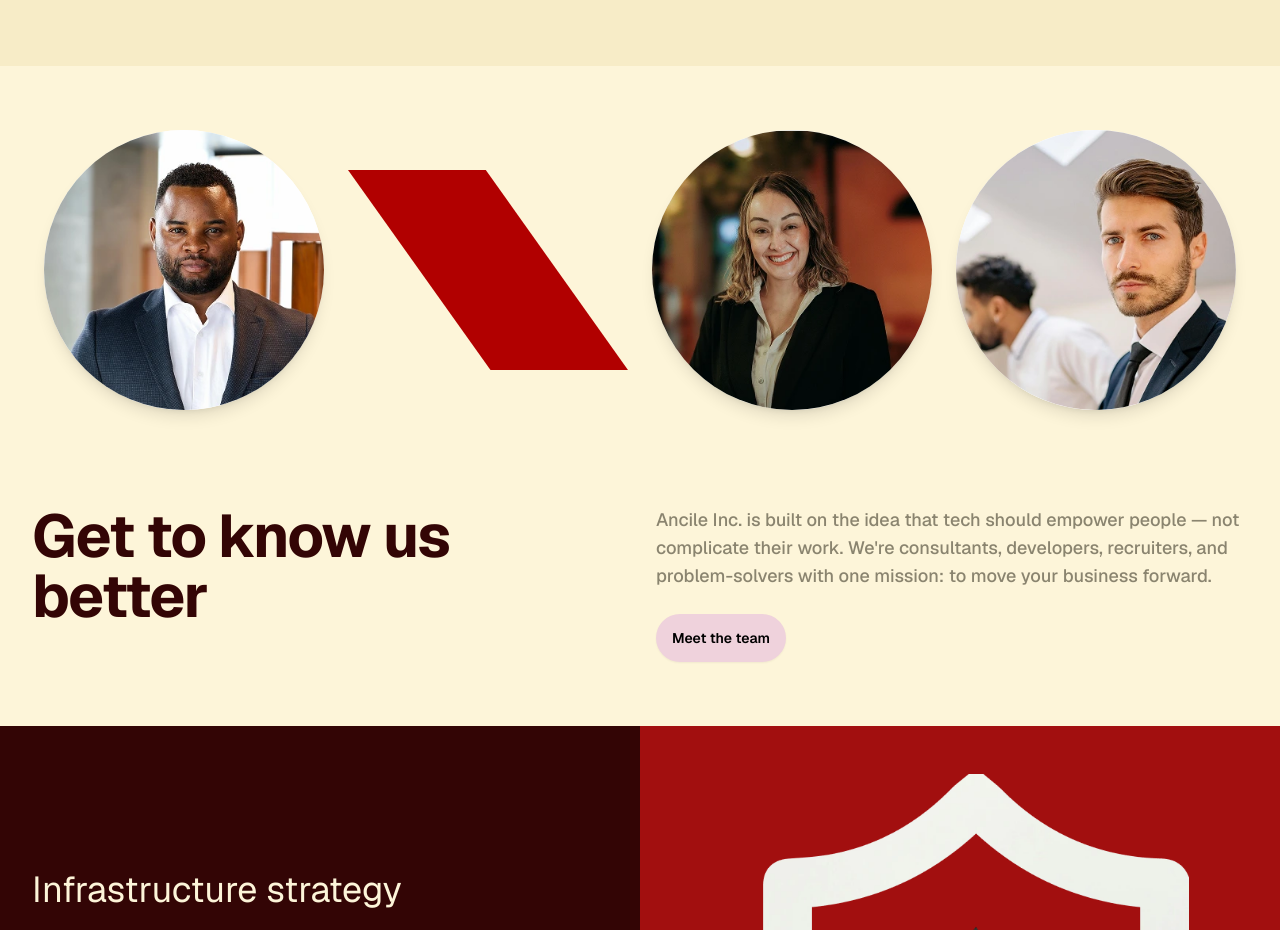
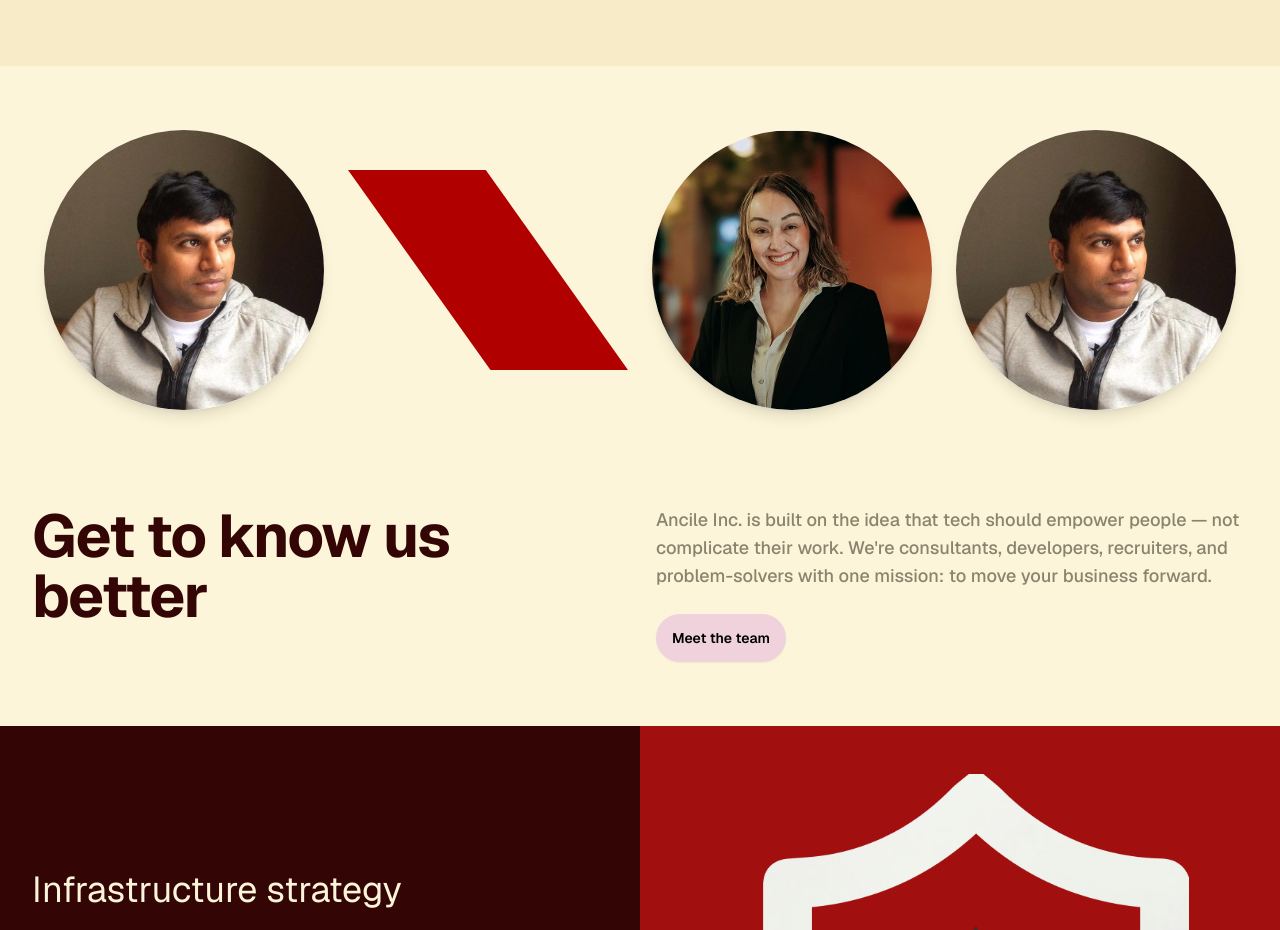
Before and after one commit to chygoz/ancile-labs, a Next.js app: page / in a window 1280 px wide. Shown: the part 3440-4370 px from the top of the page. Built offline with nearby package versions, Linux system fonts and the light colour scheme; no server answers.

Commit message:
chore: update team members

```diff
--- a/app/services/page.tsx
+++ b/app/services/page.tsx
@@ -27,10 +27,11 @@
         <Container>
           <AnimatedSplitContent
             primaryHeading="Why clients choose us"
-            secondaryHeading="for their projects ?"
+            secondaryHeading="for their projects?"
             description="At Ancile Inc., we offer a powerful mix of IT consulting, talent solutions, and web application development — designed to help you scale smarter, build faster, and operate with confidence. Whether you're launching a product, expanding your team, or rethinking your tech strategy, we’ve got you covered."
-            className="text-[#330505] md:flex-col"
+            className="text-[#330505] md:flex-col md:gap-4"
             textClassName="text-[#8A846F]"
+            headingClassName="md:w-2/3"
           />
         </Container>
       </div>
--- a/components/home/ancile-faces.tsx
+++ b/components/home/ancile-faces.tsx
@@ -5,6 +5,7 @@
 import { motion } from "framer-motion";
 import { useInView } from "framer-motion";
 
+import Tej from "@/public/tej-kumar.jpeg";
 import SirBlack from "@/public/sir-black.webp";
 import WhiteWoman from "@/public/white-woman.webp";
 import Moustach from "@/public/moustach.webp";
@@ -27,10 +28,10 @@
 const teamMembers: TeamMember[] = [
   {
     id: 1,
-    name: "Sarah McAllister",
-    position: "Product Lead",
-    company: "BrightLayer Tech",
-    image: SirBlack,
+    name: "Tej Kovelamudi",
+    position: "Founder and President",
+    company: "Ancile Canada Inc",
+    image: Tej,
   },
   {
     id: 2,
--- a/components/home/team-showcase.tsx
+++ b/components/home/team-showcase.tsx
@@ -5,7 +5,7 @@
 import { useInView } from "framer-motion";
 import Image, { type StaticImageData } from "next/image";
 
-import Moustach from "@/public/moustach.webp";
+import Tej from "@/public/tej-kumar.jpeg";
 import Slash from "@/public/slash-vector.svg";
 import Container from "@/components/container";
 import SirBlack from "@/public/sir-black.webp";
@@ -20,8 +20,8 @@
 
 const teamMembers: TeamMember[] = [
   {
-    image: SirBlack,
-    alt: "Professional team member in business attire",
+    image: Tej,
+    alt: "ceo",
   },
   {
     image: Slash,
@@ -33,7 +33,7 @@
     alt: "Professional team member in business attire",
   },
   {
-    image: Moustach,
+    image: Tej,
     alt: "Professional team member in business attire",
   },
 ];
```
Also changed, not shown: public/tej-kumar.jpeg (added).
